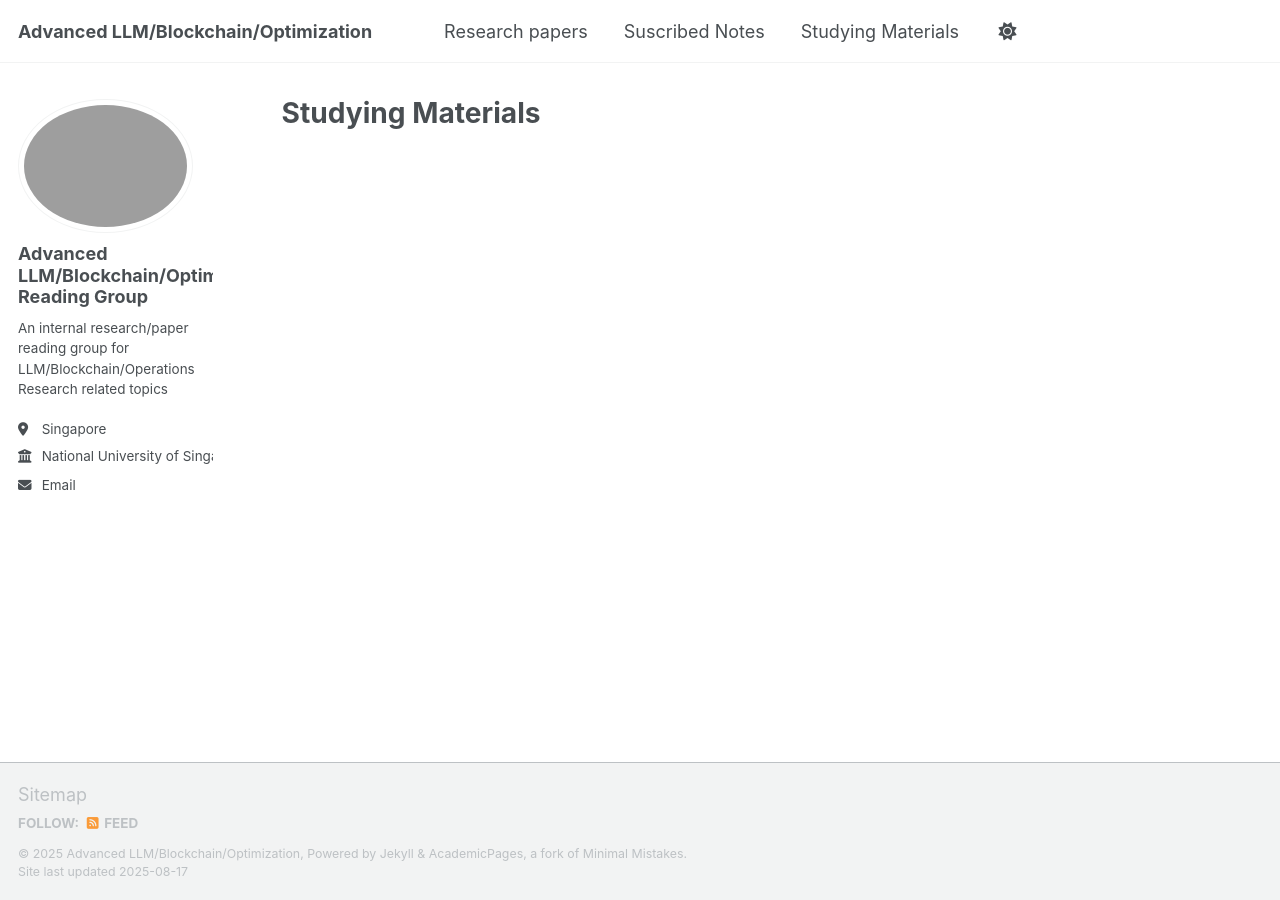
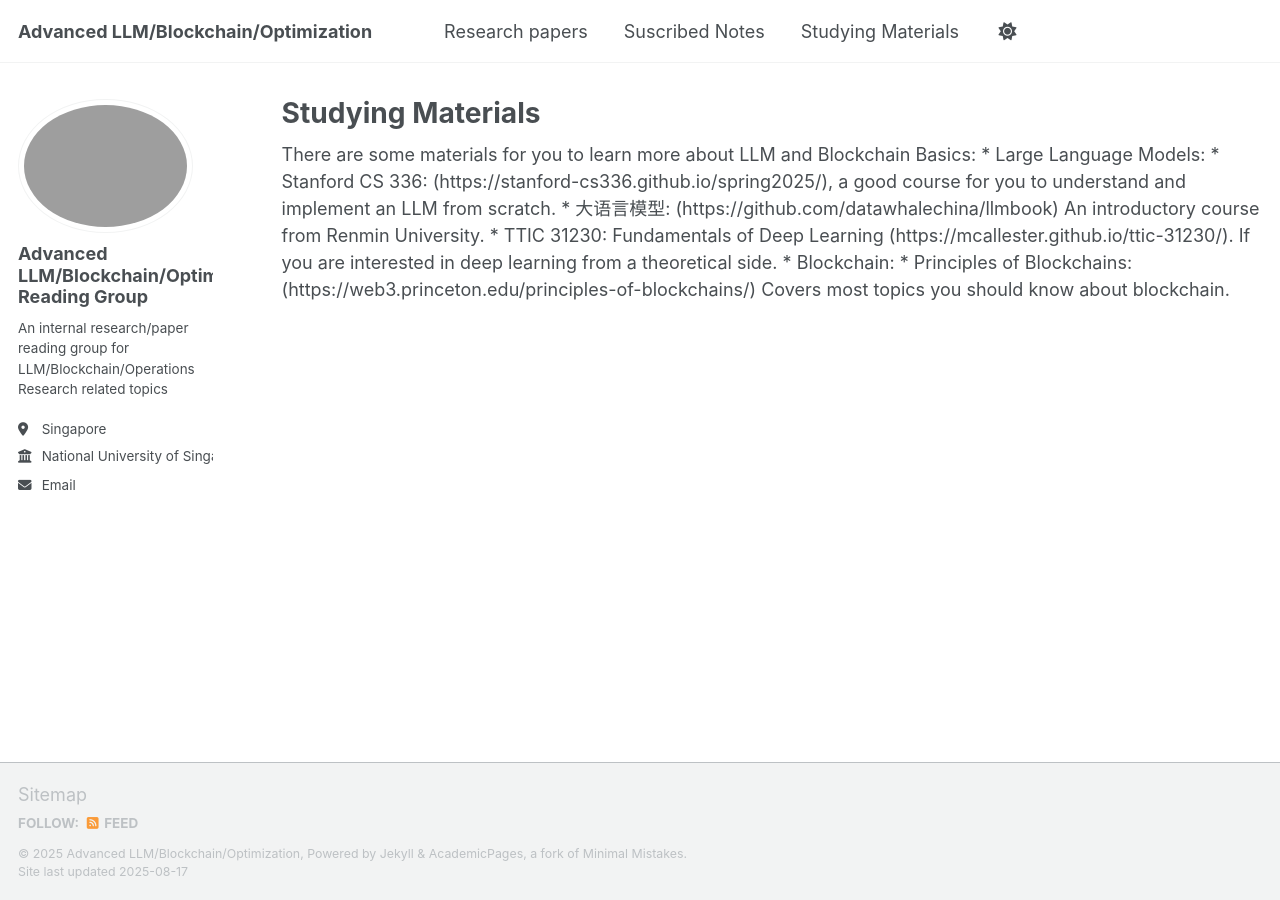
Before and after one commit to Kiloswang/Advanced-LLM-Blockchain-Optimization, a Jekyll site: the page built from _pages/materials.html, in a window 1280 px wide. Built offline with Jekyll 4.4.1, drawn with Linux system fonts in a browser that asks for light colours; a script that is not in the unit is left out.

Commit message:
Update materials.html

```diff
--- a/_pages/materials.html
+++ b/_pages/materials.html
@@ -4,3 +4,11 @@
 permalink: /materials/
 author_profile: true
 ---
+
+There are some materials for you to learn more about LLM and Blockchain Basics:
+* Large Language Models:
+      * Stanford CS 336: (https://stanford-cs336.github.io/spring2025/), a good course for you to understand and implement an LLM from scratch.
+      * 大语言模型: (https://github.com/datawhalechina/llmbook) An introductory course from Renmin University.
+      * TTIC 31230: Fundamentals of Deep Learning (https://mcallester.github.io/ttic-31230/). If you are interested in deep learning from a theoretical side.
+* Blockchain:
+      * Principles of Blockchains: (https://web3.princeton.edu/principles-of-blockchains/) Covers most topics you should know about blockchain.
```
